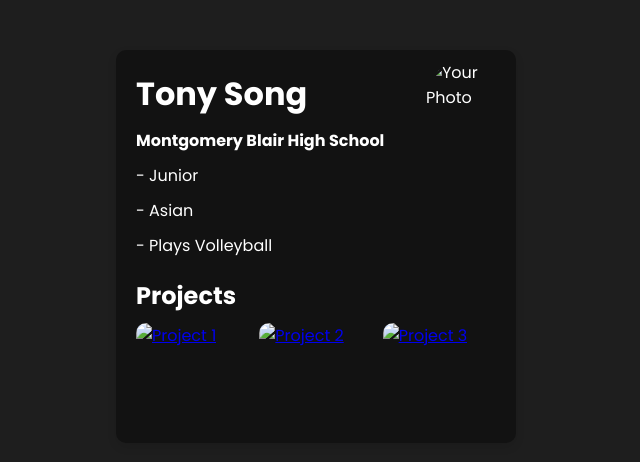
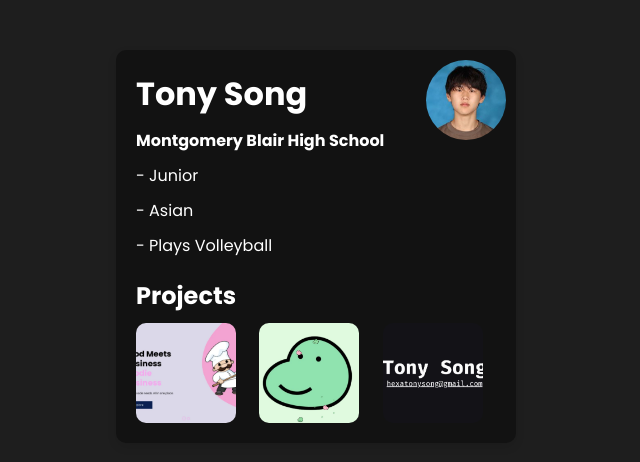
Before and after one commit to HexaA2/hackclub-boba, a plain HTML site: page index.html in a window 1280 px wide. Shown: the part 154-616 px from the top of the page, without its empty margins (324-964 px from the left). Drawn offline with Linux system fonts and the light colour scheme; the site is published under a folder, as on GitHub Pages, so addresses that start at the root find nothing.

Commit message:
image paths not working

```diff
--- a/index.html
+++ b/index.html
@@ -10,7 +10,7 @@
     <div class="container">
         <div class="header">
             <h1>Tony Song</h1>
-            <img src="/images/tonyPFP.jpg" alt="Your Photo" class="profile-photo">
+            <img src="images/tonyPFP.jpg" alt="Your Photo" class="profile-photo">
             <p class="school">Montgomery Blair High School</p>
             <p class="info">- Junior</p>
             <p class="info">- Asian</p>
@@ -21,19 +21,19 @@
             <h2>Projects</h2>
             <div class="project-grid">
                 <a href="https://blair.foodmeets.business" class="project">
-                    <img src="/images/FMB.webp" alt="Project 1">
+                    <img src="images/FMB.webp" alt="Project 1">
                     <div class="overlay">
                         <div class="project-name">Food Meets Business</div>
                     </div>
                 </a>
                 <a href="https://dino.brownie.live" class="project">
-                    <img src="/images/dinobox.jpg" alt="Project 2">
+                    <img src="images/dinobox.jpg" alt="Project 2">
                     <div class="overlay">
                         <div class="project-name">Dinobox</div>
                     </div>
                 </a>
                 <a href="https://www.tony-song.live" class="project">
-                    <img src="/images/personalSite.jpg" alt="Project 3">
+                    <img src="images/personalSite.jpg" alt="Project 3">
                     <div class="overlay">
                         <div class="project-name">Personal</div>
                     </div>
```
